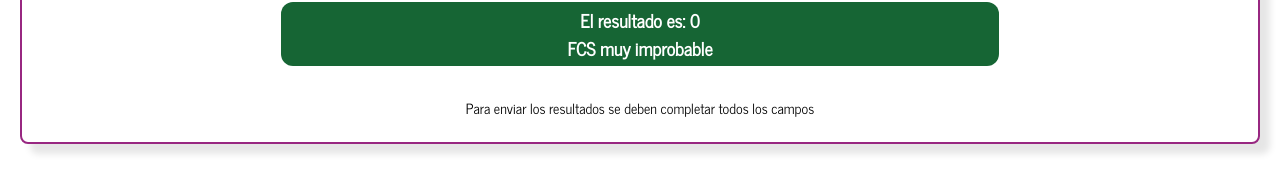
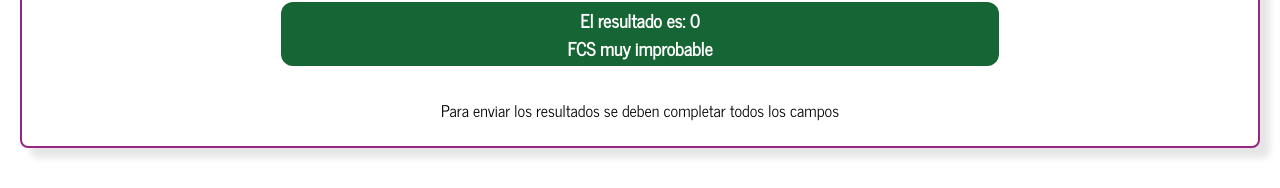
Before and after one commit to SRivarola/calculadoraPTC, a React (Create React App) app: page / in a window 1280 px wide. Shown: the part 608-796 px from the top of the page. Built offline with nearby package versions, Linux system fonts and the light colour scheme; what @react-pdf/renderer would draw is missing.

Commit message:
tamano texto

```diff
--- a/src/components/SendButtons.js
+++ b/src/components/SendButtons.js
@@ -106,7 +106,7 @@ const SendButtons = ({data, total, resetForm}) => {
                 RESETEAR RESULTADOS
             </button>
           </>) : (
-            <div className='w-full flex flex-col sm:flex-row justify-center items-center gap-4 my-6'>
+            <div className='textoResultado w-full flex flex-col justify-center items-center gap-4 my-6'>
                 Para enviar los resultados se deben completar todos los campos
             </div>
           )
--- a/src/styles/global.css
+++ b/src/styles/global.css
@@ -57,6 +57,10 @@ input:focus, input:target{
     @apply text-[0.8rem] font-semibold
 }
 
+.textoResultado {
+    @apply text-xs
+}
+
 .inputWhatsappContainer{
     @apply flex flex-col
 }
@@ -86,4 +90,8 @@ input:focus, input:target{
     .titulo {
         @apply text-xl
     }
+
+    .textoResultado {
+        @apply text-base
+    }
 }
```
